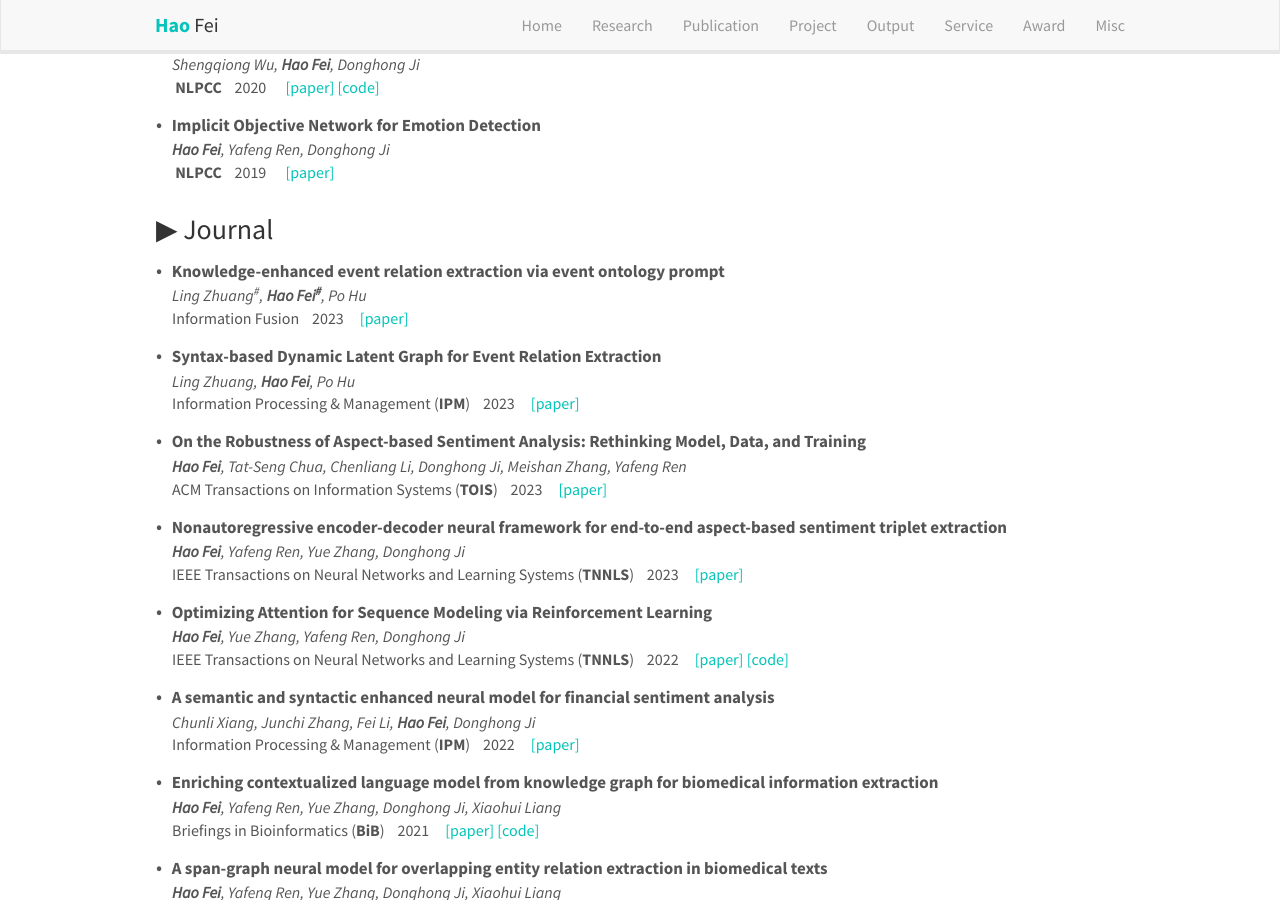
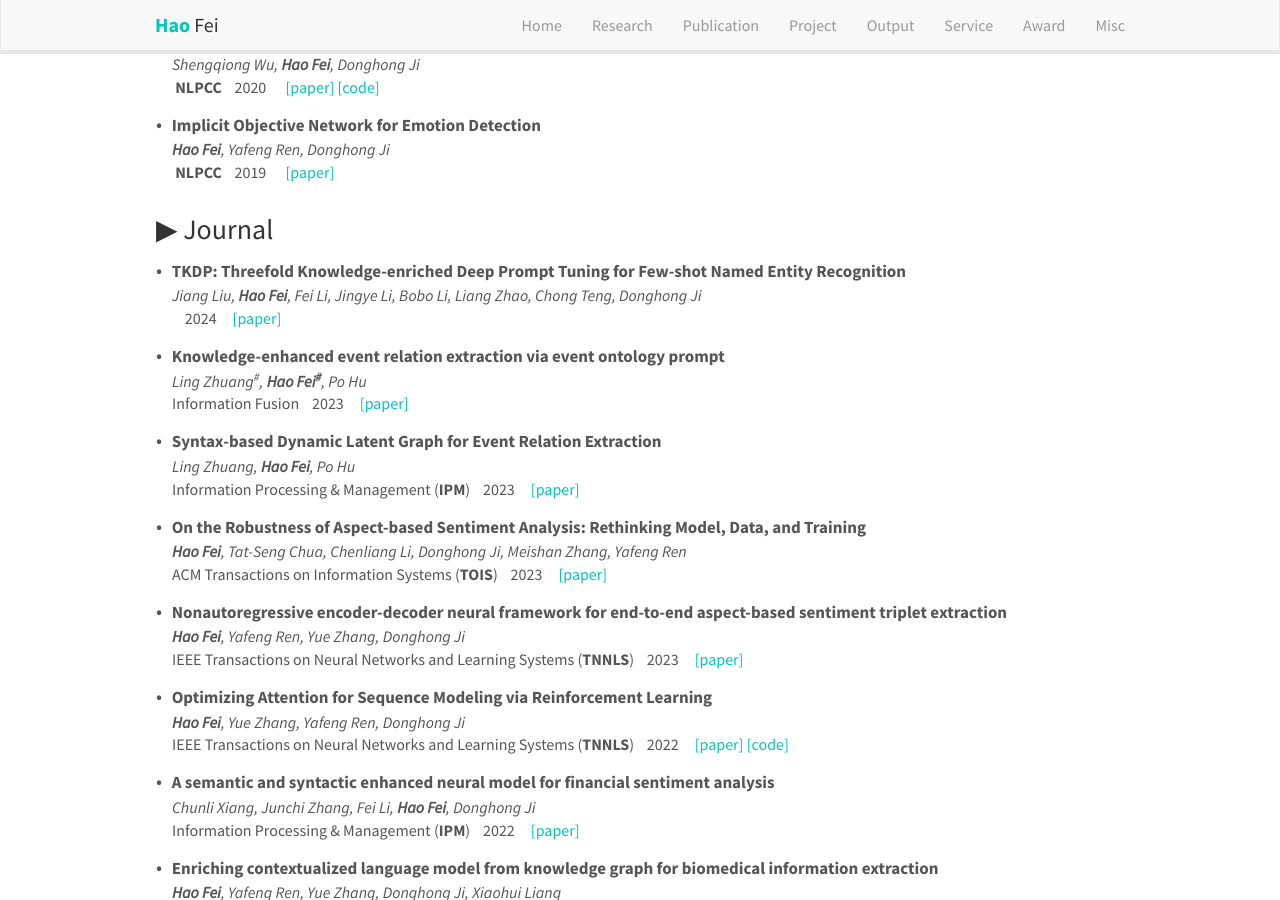
Before and after one commit to scofield7419/scofield7419.github.io, a Jekyll site: the page built from _pages/publications.md, in a window 1280 px wide and 900 px high, scrolled down 5845 px. Built offline with Jekyll 4.4.1, drawn with Linux system fonts in a browser that asks for light colours; nearby versions of some CDN libraries; comment, search, counter and statistics services are not loaded; a style sheet for code colours, icons or effects is not loaded.

Commit message:
Update pub_journal.yml

```diff
--- a/_data/pub_journal.yml
+++ b/_data/pub_journal.yml
@@ -1,3 +1,12 @@
+
+- title: "TKDP: Threefold Knowledge-enriched Deep Prompt Tuning for Few-shot Named Entity Recognition 	"
+  venue:
+    name: TKDE
+  year: 2024
+  authors: Jiang Liu, <strong>Hao Fei</strong>, Fei Li, Jingye Li, Bobo Li, Liang Zhao, Chong Teng, Donghong Ji
+  link:
+    paper: https://arxiv.org/pdf/2306.03974.pdf
+
 
 - title: "Knowledge-enhanced event relation extraction via event ontology prompt"
   venue:
```
